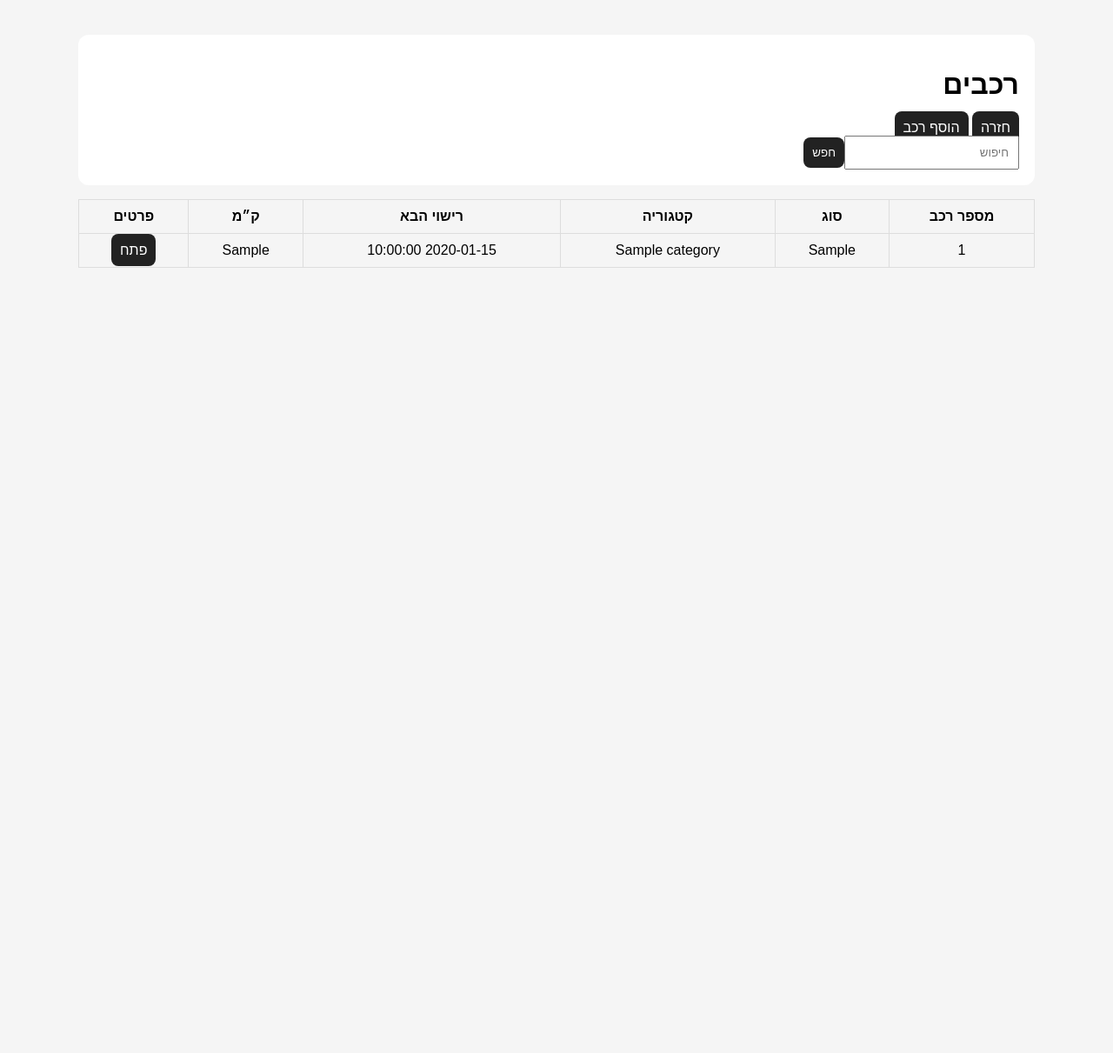
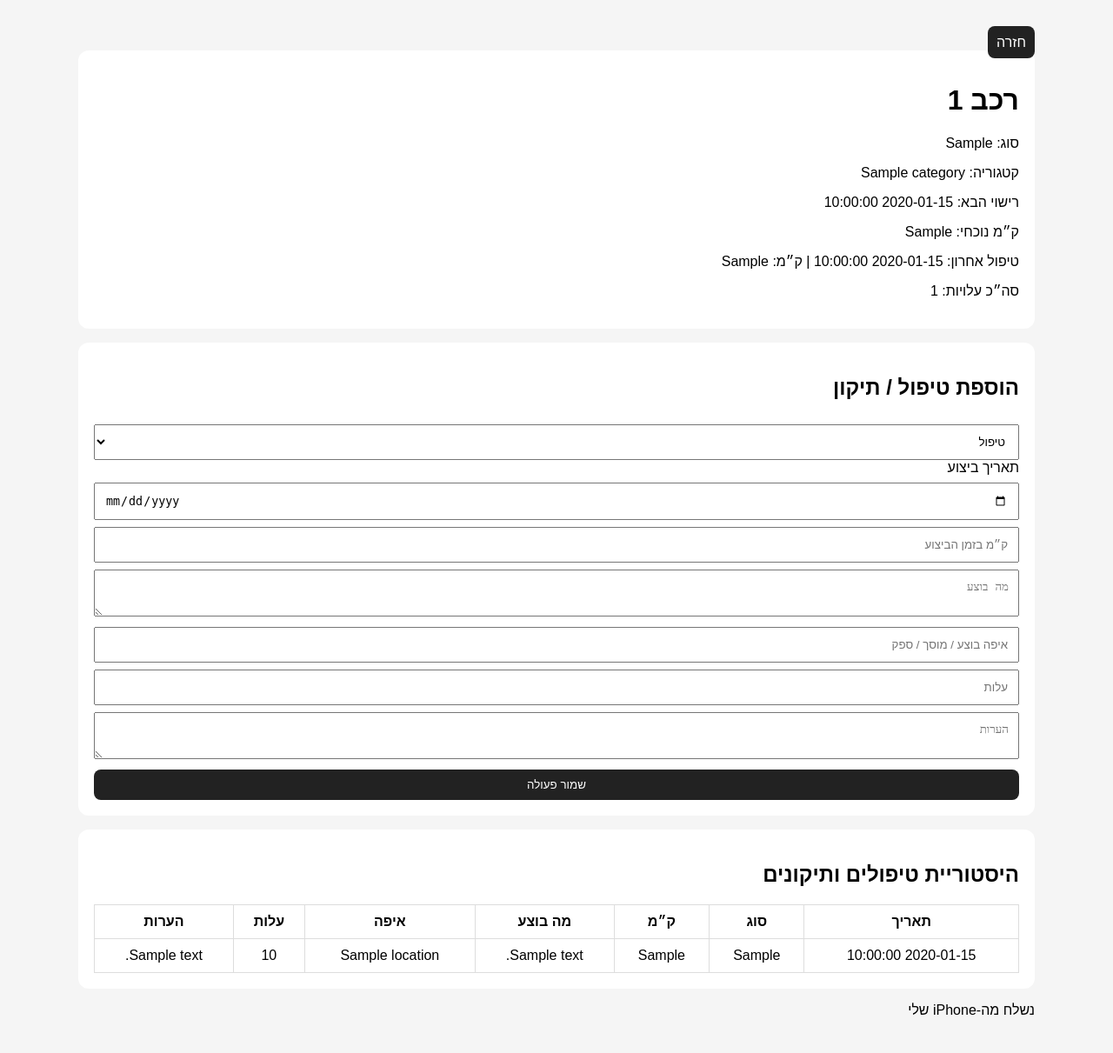
Before and after one commit to orenvaknin225-svg/transportion, a Python web app: template templates/vehicles.html in a window 1280 px wide. Shown: the whole page at 87% size. Before the commit the page ends 308 px from the top, so only its background shows below. Run offline with Jinja, Linux system fonts and the light colour scheme; the template is opened without the code that fills it: most values are stand-ins (such as "Sample title", 1, 10 or a date in 2020).

Commit message:
Update vehicles.html

```diff
--- a/templates/vehicles.html
+++ b/templates/vehicles.html
@@ -1,30 +1,46 @@
 <!DOCTYPE html>
 <html lang="he" dir="rtl">
-<head><meta charset="UTF-8"><meta name="viewport" content="width=device-width, initial-scale=1"><title>רכבים</title>
-<style>
-body{font-family:Arial;max-width:1100px;margin:25px auto;padding:15px;background:#f5f5f5;direction:rtl}
-.box{background:white;padding:18px;border-radius:12px;margin-bottom:16px}
-input,button{padding:10px}
-.btn,button{background:#222;color:white;border:0;border-radius:8px;padding:10px;text-decoration:none}
-table{width:100%;border-collapse:collapse}th,td{border:1px solid #ddd;padding:10px;text-align:center}
-.expired{background:#ffd6d6}.soon{background:#fff1b8}.ok{background:#dff7df}
-</style></head>
+<head><meta charset="UTF-8"><meta name="viewport" content="width=device-width, initial-scale=1"><title>פרטי רכב</title>
+<style>body{font-family:Arial;max-width:1100px;margin:25px auto;padding:15px;background:#f5f5f5;direction:rtl}.box{background:white;padding:18px;border-radius:12px;margin-bottom:16px}input,select,textarea,button{width:100%;padding:11px;margin-top:8px;box-sizing:border-box}button,.btn{background:#222;color:white;border:0;border-radius:8px;padding:10px;text-decoration:none}table{width:100%;border-collapse:collapse}th,td{border:1px solid #ddd;padding:10px;text-align:center}</style></head>
 <body>
+<a class="btn" href="/vehicles">חזרה</a>
 <div class="box">
-<h1>רכבים</h1>
-<a class="btn" href="/dashboard">חזרה</a>
-<a class="btn" href="/vehicles/new">הוסף רכב</a>
-<form method="GET"><input name="q" value="{{ q }}" placeholder="חיפוש"><button>חפש</button></form>
+<h1>רכב {{ vehicle.plate_number }}</h1>
+<p>סוג: {{ vehicle.vehicle_type }}</p>
+<p>קטגוריה: {{ vehicle.category }}</p>
+<p>רישוי הבא: {{ vehicle.license_due or "" }}</p>
+<p>ק״מ נוכחי: {{ vehicle.current_km }}</p>
+<p>טיפול אחרון: {{ vehicle.last_service_date or "" }} | ק״מ: {{ vehicle.last_service_km or "" }}</p>
+<p>סה״כ עלויות: {{ total_cost }}</p>
 </div>
+
+<div class="box">
+<h2>הוספת טיפול / תיקון</h2>
+<form method="POST">
+<select name="action_type"><option>טיפול</option><option>תיקון</option></select>
+<label>תאריך ביצוע</label><input type="date" name="action_date" required>
+<input type="number" name="km" placeholder="ק״מ בזמן הביצוע">
+<textarea name="description" placeholder="מה בוצע" required></textarea>
+<input name="location" placeholder="איפה בוצע / מוסך / ספק">
+<input type="number" step="0.01" name="cost" placeholder="עלות">
+<textarea name="notes" placeholder="הערות"></textarea>
+<button>שמור פעולה</button>
+</form>
+</div>
+
+<div class="box">
+<h2>היסטוריית טיפולים ותיקונים</h2>
 <table>
-<tr><th>מספר רכב</th><th>סוג</th><th>קטגוריה</th><th>רישוי הבא</th><th>ק״מ</th><th>פרטים</th></tr>
-{% for v in vehicles %}
-<tr class="{{ expiry_class(v.license_due) }}">
-<td>{{ v.plate_number }}</td><td>{{ v.vehicle_type }}</td><td>{{ v.category }}</td>
-<td>{{ v.license_due or "" }}</td><td>{{ v.current_km }}</td>
-<td><a class="btn" href="/vehicles/{{ v.id }}">פתח</a></td>
+<tr><th>תאריך</th><th>סוג</th><th>ק״מ</th><th>מה בוצע</th><th>איפה</th><th>עלות</th><th>הערות</th></tr>
+{% for s in services %}
+<tr>
+<td>{{ s.action_date }}</td><td>{{ s.action_type }}</td><td>{{ s.km or "" }}</td>
+<td>{{ s.description }}</td><td>{{ s.location or "" }}</td><td>{{ s.cost }}</td><td>{{ s.notes or "" }}</td>
 </tr>
 {% endfor %}
 </table>
+</div>
 </body>
 </html>
+
+נשלח מה-iPhone שלי
```
